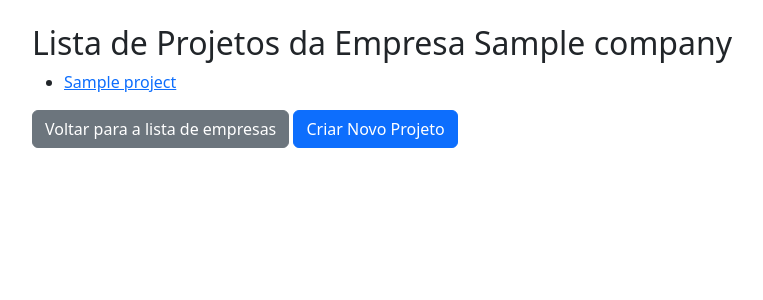
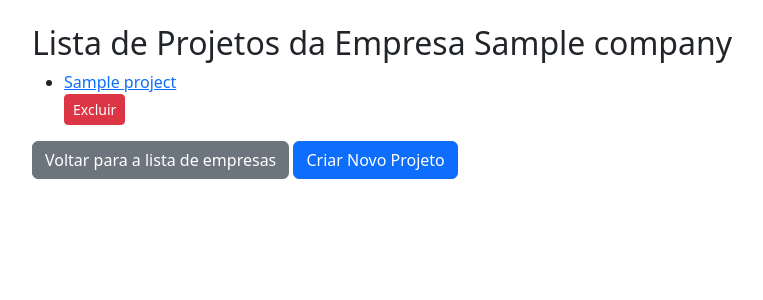
Before and after one commit to ViniciusHSilva6605/Gerenciamento_de_projetos, a Django app: page /companies/1/projects/ in a window 1280 px wide. Shown: the part 56-356 px from the top of the page, without its empty margins (50-813 px from the left). Run offline with Django 4.2, Linux system fonts and the light colour scheme; tables that the repository leaves empty hold one stand-in row (values such as "Sample post").

Commit message:
Update company_detail_list.html

```diff
--- a/todos/templates/todos/company_detail_list.html
+++ b/todos/templates/todos/company_detail_list.html
@@ -4,7 +4,10 @@
   <h2>Lista de Projetos da Empresa {{ object_list.0.company.name }}</h2>
   <ul>
     {% for project in object_list %}
+
     <li><a href="{% url 'project_update' company_id=project.company.id pk=project.id %}">{{ project.name }}</a></li>
+    <a href="{% url 'project_delete' pk=project.pk %}" class="btn btn-danger btn-sm">Excluir</a>
+
     {% empty %}
       <li>Nenhum projeto encontrado.</li>
     {% endfor %}
```
